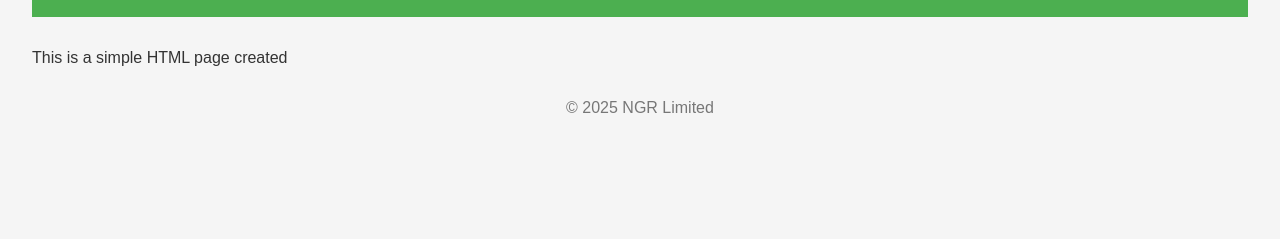
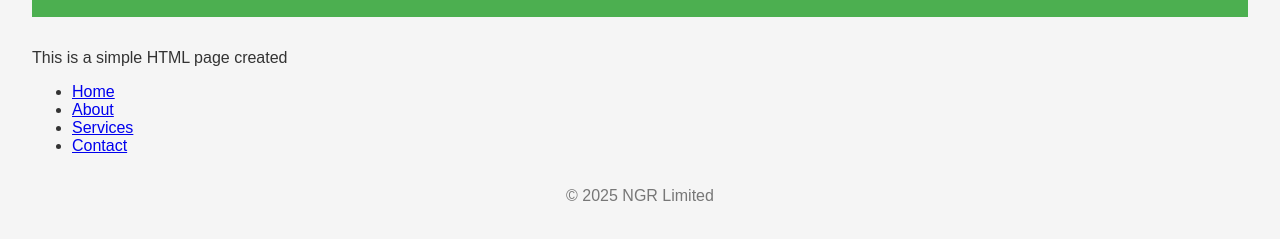
Before and after one commit to Alnuhutecspace/Mini-Project_Git_Version_Control_Basics, a plain HTML site: page index.html in a window 1280 px wide. Shown: the part 127-366 px from the top of the page. Drawn offline with Linux system fonts and the light colour scheme.

Commit message:
update navigation bar

```diff
--- a/index.html
+++ b/index.html
@@ -34,6 +34,14 @@
     <main>
         <p>This is a simple HTML page created</p>
     </main>
+<nav>
+  <ul>
+    <li><a href="/">Home</a></li>
+    <li><a href="/about.html">About</a></li>
+    <li><a href="/services.html">Services</a></li>
+    <li><a href="/contact.html">Contact</a></li>
+  </ul>
+</nav>
     <footer>
         <p>&copy; 2025 NGR Limited</p>
     </footer>
```
